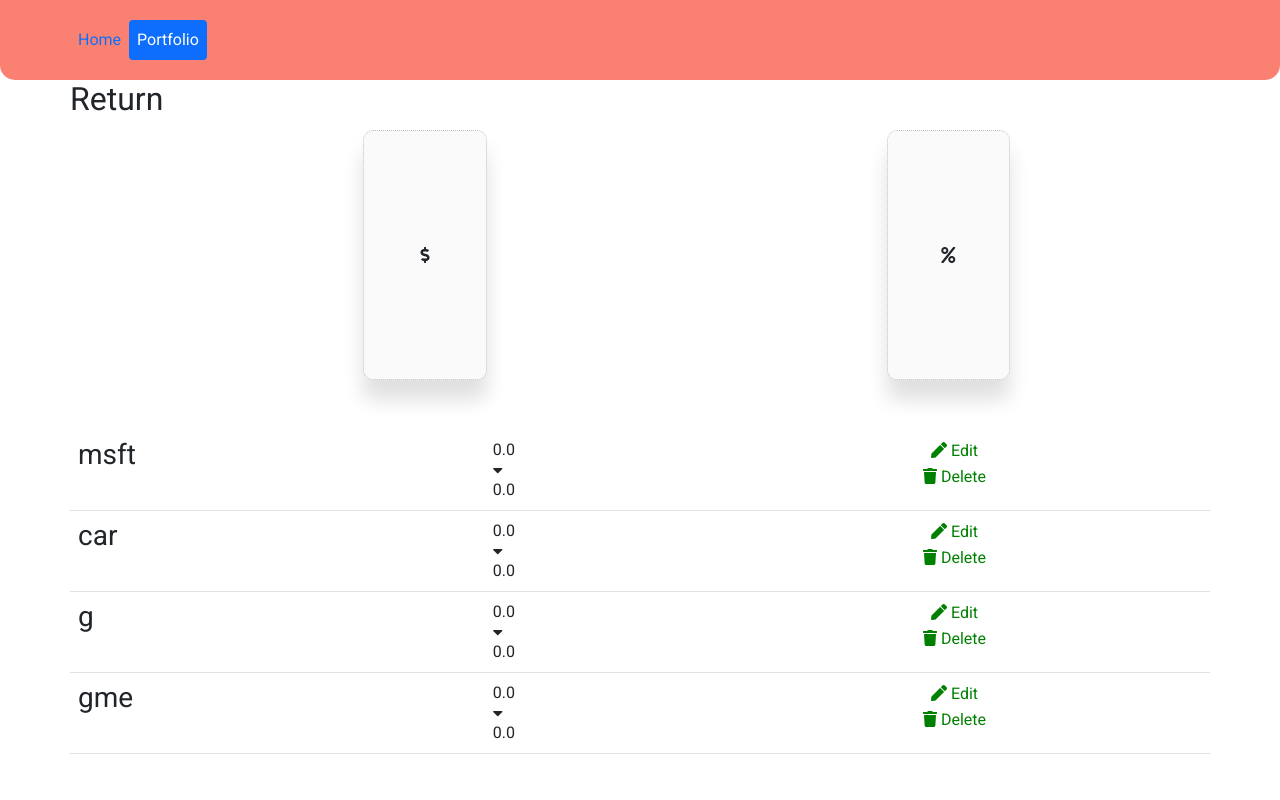
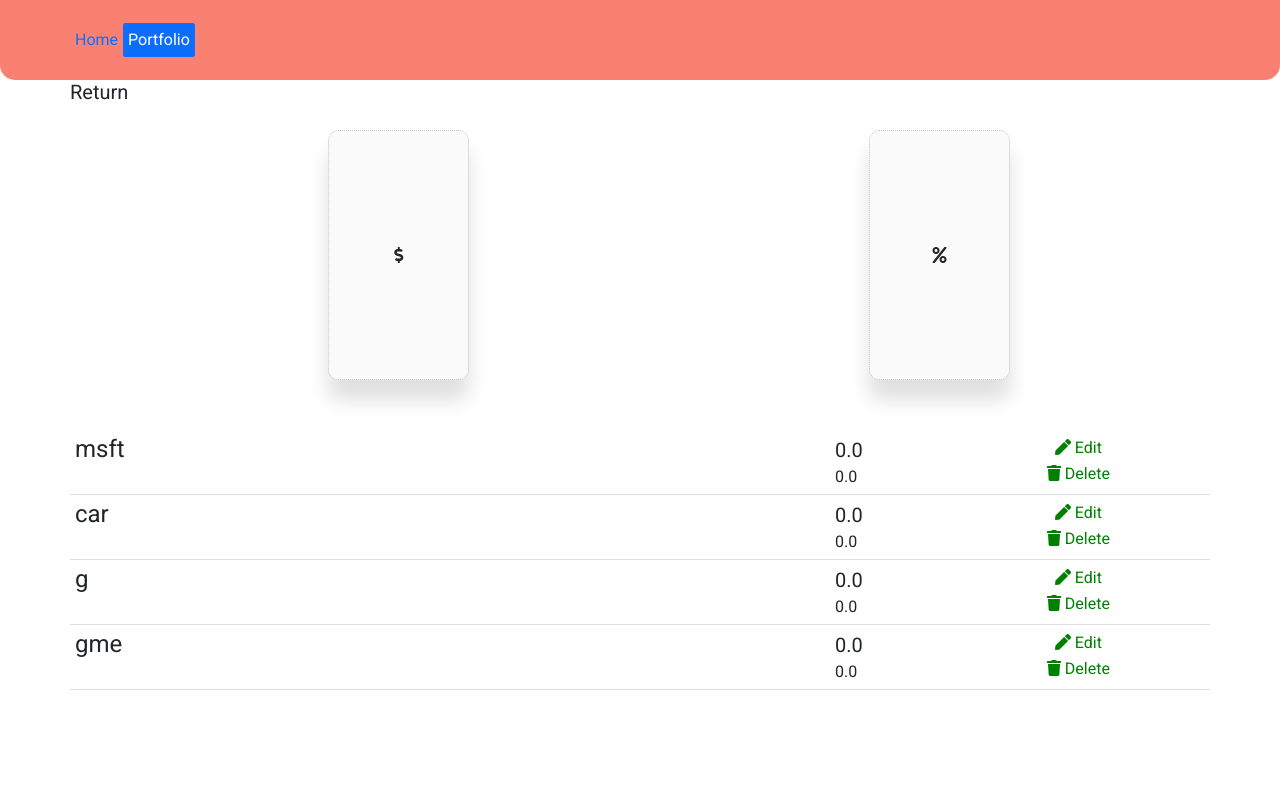
Before and after one commit to a3nath/portfolioapp, a Django app: template portfolioapp/templates/portfolioapp/portfolio.html in a window 1280 px wide. Run offline with Django 3.2, Linux system fonts and the light colour scheme; the template is opened without the code that fills it: values that come from a table or form of the project are taken from there, others are empty; data comes from the database, SQL or seed files in the repository; some libraries are stand-ins or nearby versions.

Commit message:
font set rem

```diff
--- a/portfolioapp/static/portfolioapp/portfolio.css
+++ b/portfolioapp/static/portfolioapp/portfolio.css
@@ -40,7 +40,7 @@ tr {
 }
 
 .holding-button-icon{
-    font-size: 25px;
+    font-size: 12px;
 }
 
 a {
@@ -63,3 +63,11 @@ a {
     background: none;
     border: none;
 }
+
+.ticker-title{
+    font-size: 2.4rem;
+}
+
+.holding-total{
+    font-size: 2rem;
+}
--- a/portfolioapp/templates/portfolioapp/portfolio.html
+++ b/portfolioapp/templates/portfolioapp/portfolio.html
@@ -52,19 +52,21 @@
             <tbody>
                 {% for holding in holdings %}
                 <tr class='asset-row'>
-                        <td>
-                            <h3>{{holding.ticker}}</h3>
+                        <td class='col-8'>
+                            <h3 class='ticker-title'>{{holding.ticker}}</h3>
                         </td>
                         <td>
                             <div class='holding-return'>
                                 <span class='holding-total'>{{holding.total_return}}</span>
-                                   <!-- icon -->
+                                <div class="holding-net">
+                                     <!-- icon -->
                                    {% if holding.net_return > 0 %}
-                                   {% fa5_icon 'caret-up fas' class='return-up holding-return-icon' %}
-                               {% else %}
-                                   {% fa5_icon 'caret-down fas' class='return-down holding-return-icon' %}
-                               {% endif %}
-                                <span class='holding-net'>{{holding.net_return}}</span>
+                                        {% fa5_icon 'caret-up fas' class='return-up holding-return-icon' %}
+                                    {% elif 0 > holding.net_return   %}
+                                        {% fa5_icon 'caret-down fas' class='return-down holding-return-icon' %}
+                                    {% endif %}
+                                <span class='holding-net-val'>{{holding.net_return}}</span>
+                                </div>
                             </div>
                         </td>
                         <td>
--- a/static/css/app.css
+++ b/static/css/app.css
@@ -1,5 +1,12 @@
-* {
-    font-family: 'Roboto', sans-serif;;
+html{
+    font-size: 62.5%;
+    font-weight: 400;
+    line-height: 1.5;
+}
+
+body {
+    font-family: 'Roboto', sans-serif;
+    font-size: 1.6rem;
 }
 
 ul{
```
